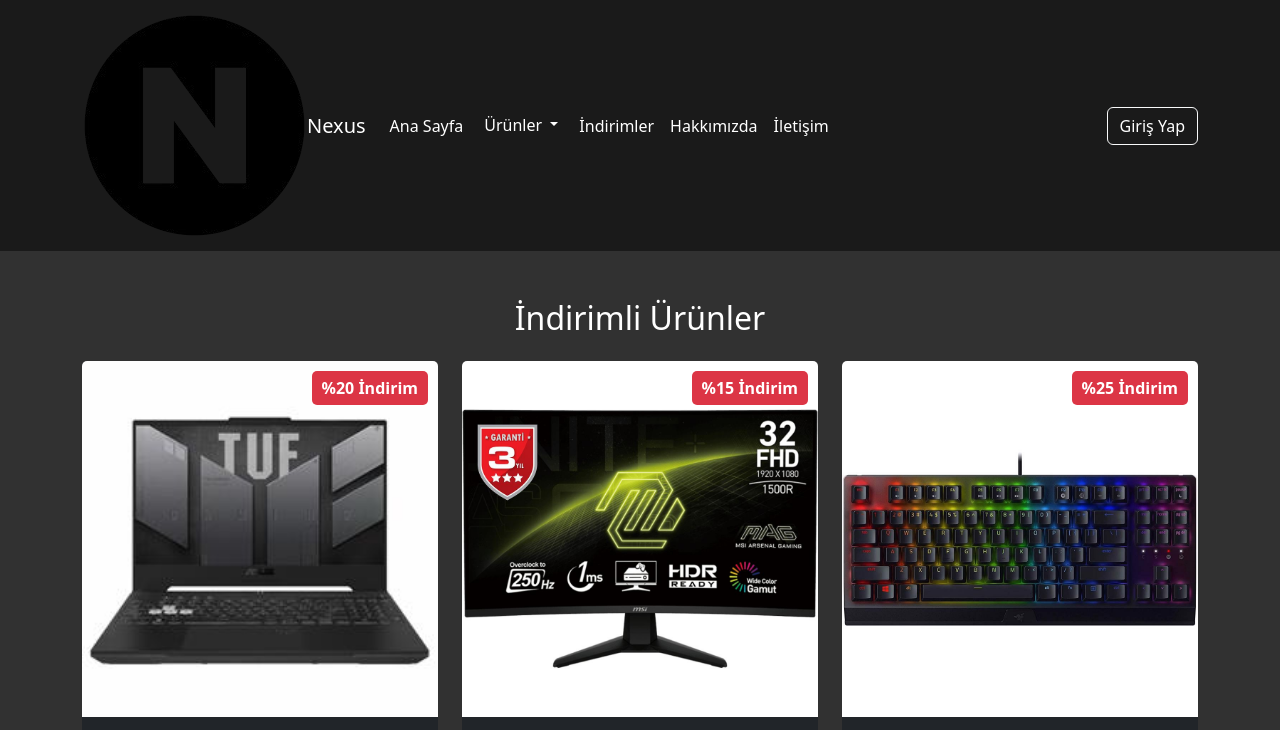
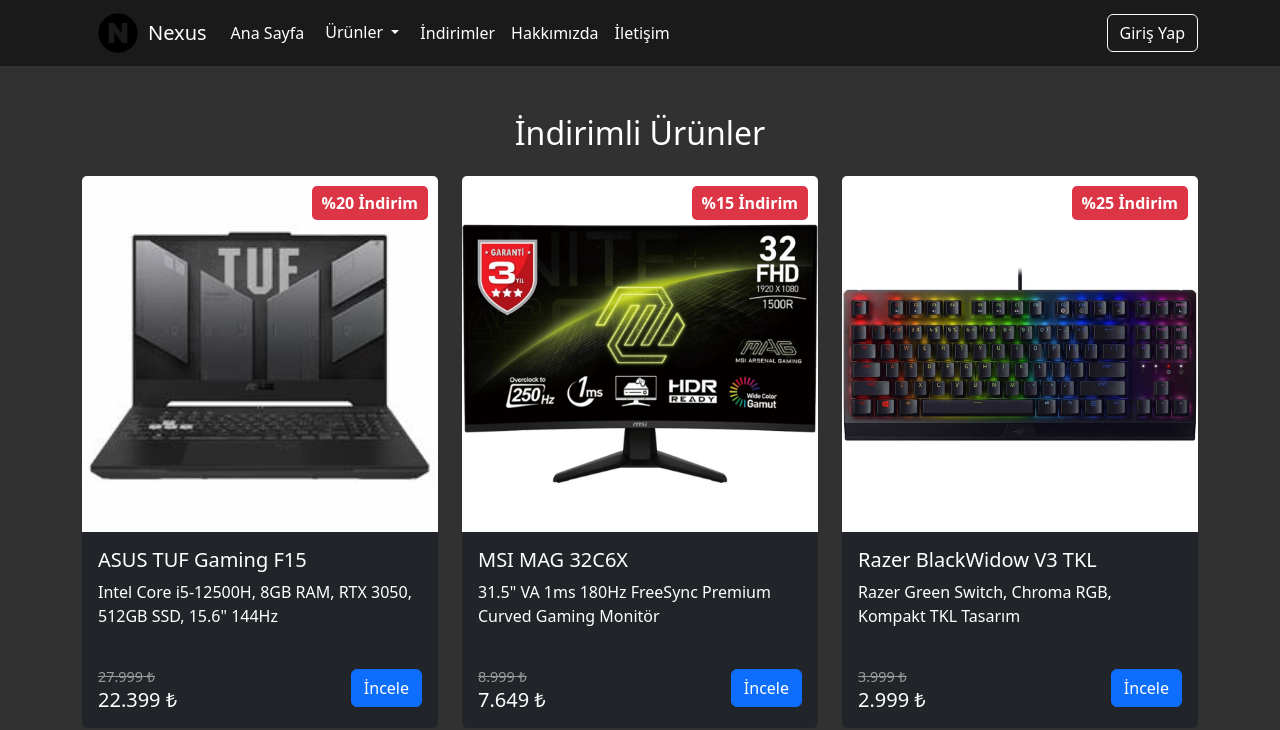
Before and after one commit to bytnhd/nexus, a plain HTML site: page indirimler.html in a window 1280 px wide. Shown: the top 730 px of the page. Drawn offline with nearby package versions, Linux system fonts and the light colour scheme.

Commit message:
Add files via upload

```diff
--- a/indirimler.html
+++ b/indirimler.html
@@ -6,7 +6,7 @@
    <title>İndirimler - Nexus</title>
    <link href="https://cdn.jsdelivr.net/npm/bootstrap@5.3.3/dist/css/bootstrap.min.css" rel="stylesheet">
    <link rel="stylesheet" href="https://cdn.jsdelivr.net/npm/bootstrap-icons@1.11.3/font/bootstrap-icons.min.css">
-   <link rel="stylesheet" href="image/icon.png">
+   <link rel="icon" href="image/icon.png">
    <style>
        body {
            background-color: #313131;
@@ -73,9 +73,11 @@
    <nav class="navbar navbar-expand-lg navbar-dark">
     <div class="container">
         <a class="navbar-brand d-flex align-items-center" href="index.html">
-             <img src="image/icon.png" alt="Nexus Logo">
+            <div class="logo">
+            <img src="image/icon.png" alt="Nexus Logo">
             Nexus
         </a>
+    </div>
         <button class="navbar-toggler" type="button" data-bs-toggle="collapse" data-bs-target="#navbarNav">
             <span class="navbar-toggler-icon"></span>
         </button>
```
